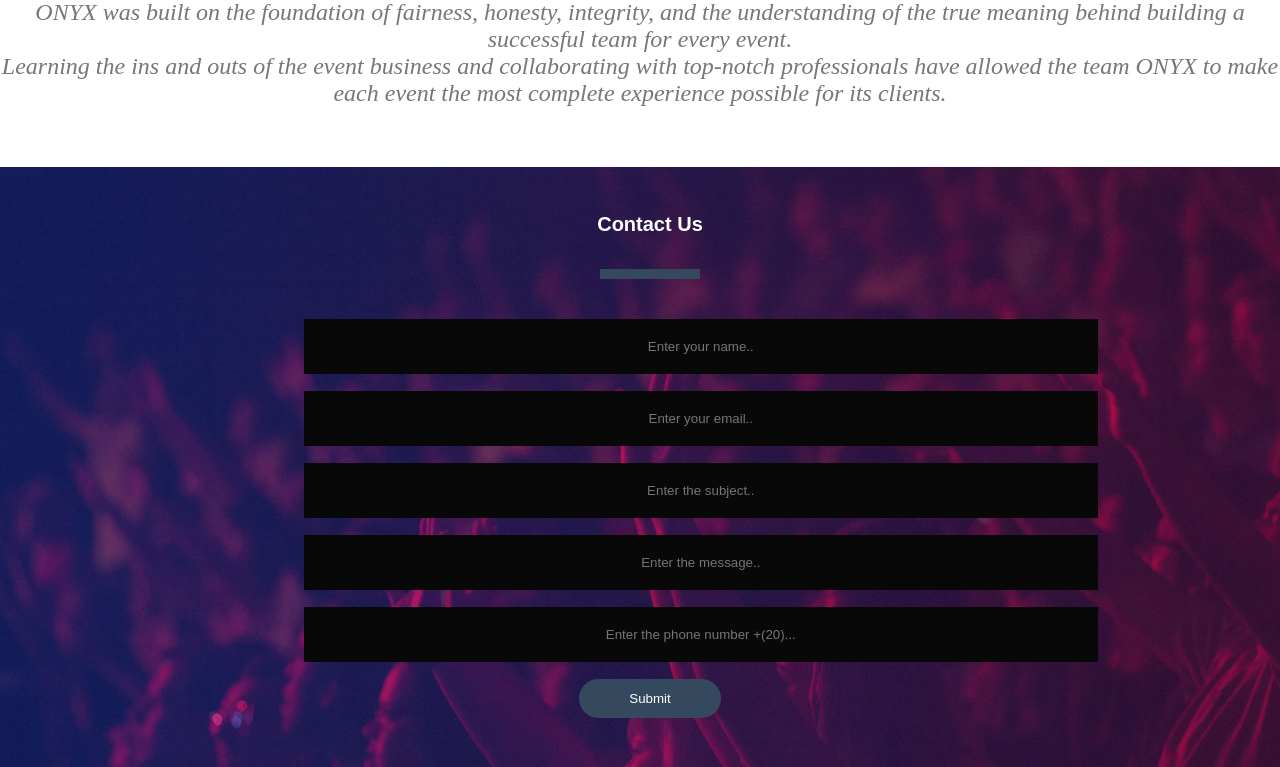
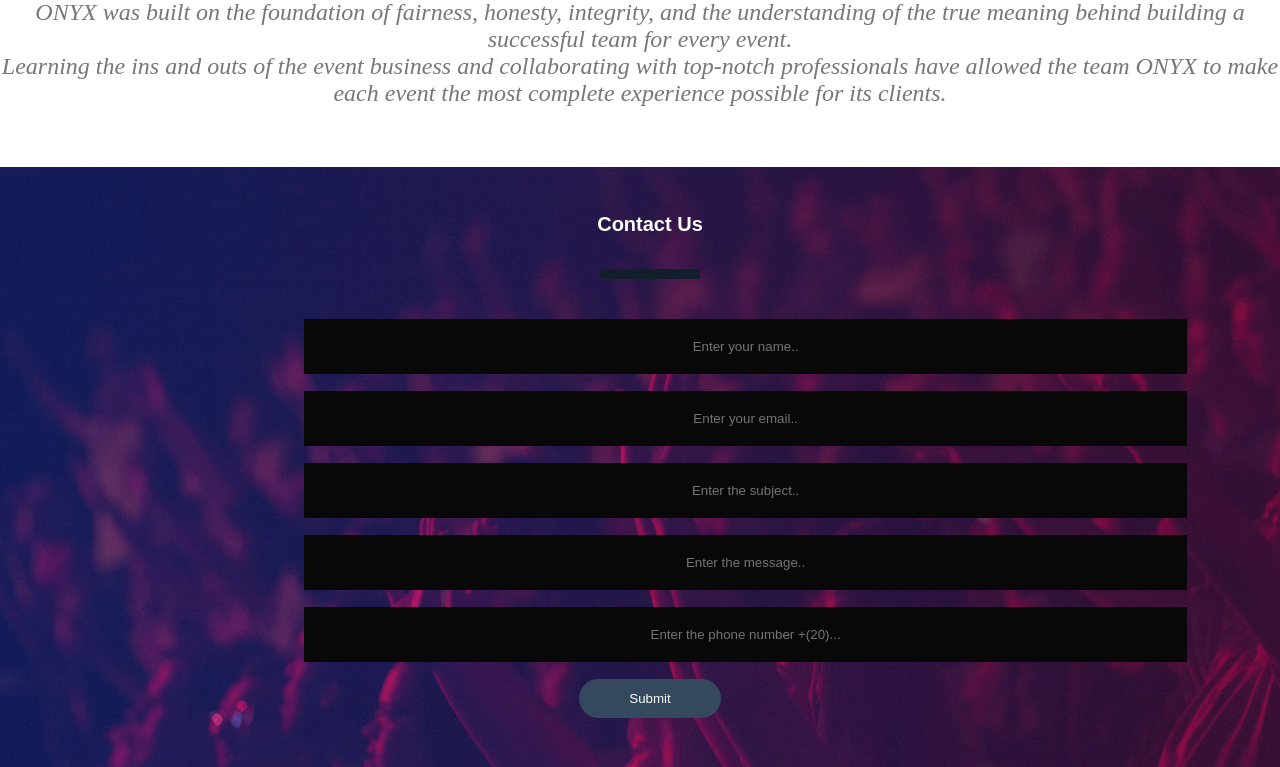
Before and after one commit to NadaMarmouch/ONYX_Event_Managment, a PHP site: page /home_page.php in a window 1280 px wide. Shown: the part 1135-1902 px from the top of the page. Run offline with PHP 8.4, Linux system fonts and the light colour scheme; some libraries are stand-ins or nearby versions.

Commit message:
//add comment

```diff
--- a/Event_mangement_system/assets/Contact_us_styles.css
+++ b/Event_mangement_system/assets/Contact_us_styles.css
@@ -10,7 +10,7 @@
   .border-1{
     width: 100px;
     height: 10px;
-    background: #34495e;
+    background: #131e2b;
     margin: 40px auto;
   }
   /*footer div styling styling html kolo*/
@@ -28,7 +28,7 @@
   }
   .contact-us-form-text{
     display: block;
-    width: 62%;
+    width: 69%;
     box-sizing: border-box;
     margin: 17px 294px;
     border: 0;
--- a/Event_mangement_system/home_page.php
+++ b/Event_mangement_system/home_page.php
@@ -25,6 +25,7 @@
        Learning the ins and outs of the event business and collaborating
        with top-notch professionals have allowed the team ONYX to make each event the most complete experience possible
        for its clients. </i></p>
+       <!--<img src="pictures/6.jpg" alt="" class="logo">-->
 
 
        <?php include("templates/Contact_us.php")  ?> <!-- linking the footer-->
```
